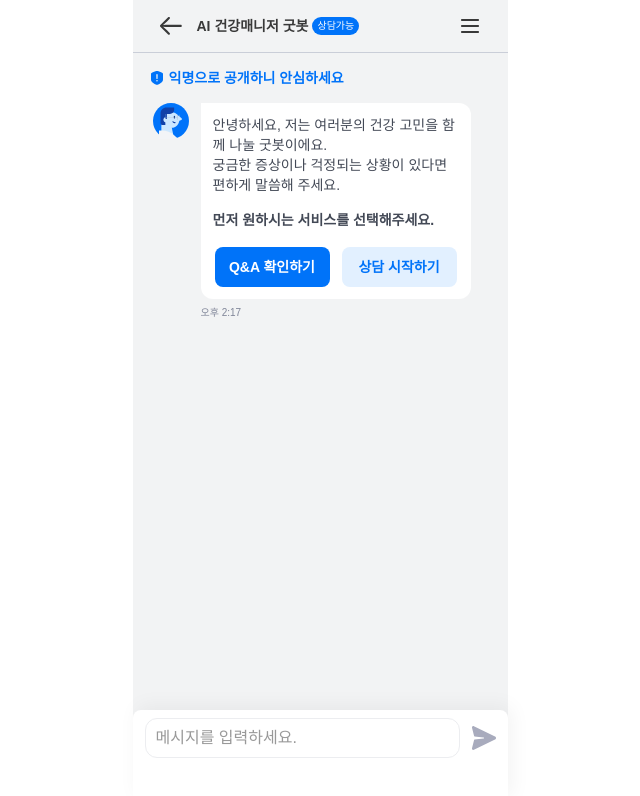
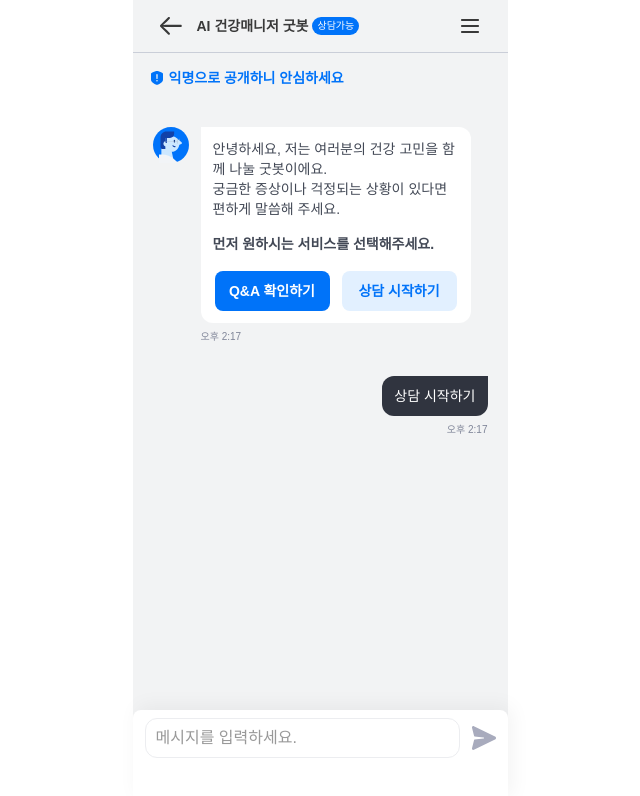
Before and after one commit to jisooooooooooo/36-COLLABORATION-WEB-GOODOC, a React (Vite) app: page / in a window 1280 px wide. Both pictures are taken after a click on the button "상담 시작하기". Shown: the top 796 px of the page, without its empty margins (320-960 px from the left). Built offline with nearby package versions, Linux system fonts and the light colour scheme.

Commit message:
feat: 상담 시작하기 전송 구현

```diff
--- a/src/pages/chat/components/ChatBody.tsx
+++ b/src/pages/chat/components/ChatBody.tsx
@@ -1,17 +1,27 @@
+import { useState } from 'react';
 import Alert from '@shared/assets/svg/chatAlert.svg?react';
 import ChatWelcomeBox from '@/pages/chat/components/chatBox/ChatWelcomeBox';
+import ChatUser from './user/ChatUser';
+import { formatTime } from '@/shared/utils/date';
 
 const NOTICE_MESSAGE = '익명으로 공개하니 안심하세요';
 
 const ChatBody: React.FC = () => {
+  const [userStarted, setUserStarted] = useState(false);
+
+  const handleStart = () => {
+    setUserStarted(true);
+  };
+
   return (
-    <section className="bg-CGray-8 h-full flex flex-col pb-[5rem]">
+    <section className="bg-CGray-8 h-full flex flex-col pb-[5rem] gap-[1.5rem]">
       <div className="flex items-center py-[.94rem] pl-[1rem] gap-[.25rem]">
         <Alert className="w-[1rem] h-[1rem]" aria-hidden="true" />
         <p className="title-semi-14 text-Mainblue">{NOTICE_MESSAGE}</p>
       </div>
 
-      <ChatWelcomeBox />
+      <ChatWelcomeBox onStart={handleStart} />
+      {userStarted && <ChatUser message="상담 시작하기" time={formatTime(new Date())} />}
     </section>
   );
 };
--- a/src/pages/chat/components/chatBox/ChatQuestionBox.tsx
+++ b/src/pages/chat/components/chatBox/ChatQuestionBox.tsx
@@ -1,4 +1,4 @@
-import ChatBubbleBot from '@pages/chat/components/chatBot/ChatBubbleBot';
+import ChatBubbleBot from './ChatBubbleBot';
 
 const ChatWelcomeBox = () => {
   return (
--- a/src/pages/chat/components/chatBox/ChatWelcomeBox.tsx
+++ b/src/pages/chat/components/chatBox/ChatWelcomeBox.tsx
@@ -1,38 +1,28 @@
-import { useEffect, useState } from 'react';
+import { useEffect, useRef, useState } from 'react';
 import ChatBubbleBot from '@/pages/chat/components/chatBox/ChatBubbleBot';
 import Button from '@pages/chat/components/Button';
+import { formatTime } from '@/shared/utils/date';
+import { chatFadeUp, chatEnter, chatHidden } from '@/shared/styles/animation';
 
-const formatTime = (date: Date) => {
-  const hours = date.getHours();
-  const minutes = date.getMinutes();
-  const isAM = hours < 12;
-  const displayHours = hours % 12 || 12;
-  const displayMinutes = minutes.toString().padStart(2, '0');
-  const period = isAM ? '오전' : '오후';
+interface ChatWelcomeBoxProps {
+  onStart: () => void;
+}
 
-  return `${period} ${displayHours}:${displayMinutes}`;
-};
-
-const ChatWelcomeBox = () => {
+const ChatWelcomeBox: React.FC<ChatWelcomeBoxProps> = ({ onStart }) => {
   const [visible, setVisible] = useState(false);
-  const [time, setTime] = useState('');
+  const timeRef = useRef(formatTime(new Date()));
 
   useEffect(() => {
-    setTime(formatTime(new Date()));
-
     const timer = setTimeout(() => {
       setVisible(true);
     }, 100);
-
     return () => clearTimeout(timer);
   }, []);
 
+  const animationClass = visible ? chatEnter : chatHidden;
+
   return (
-    <div
-      className={`transition-all duration-500 ease-out transform ${
-        visible ? 'opacity-100 translate-y-0' : 'opacity-0 translate-y-4'
-      }`}
-    >
+    <div className={`${chatFadeUp} ${animationClass}`}>
       <ChatBubbleBot
         message={
           <>
@@ -46,11 +36,11 @@ const ChatWelcomeBox = () => {
 
             <div className="flex gap-[.75rem] mt-[1rem] justify-center w-full">
               <Button label="Q&A 확인하기" onClick={() => {}} variant="secondary" />
-              <Button label="상담 시작하기" onClick={() => {}} variant="primary" />
+              <Button label="상담 시작하기" onClick={onStart} variant="primary" />
             </div>
           </>
         }
-        time={time}
+        time={timeRef.current}
       />
     </div>
   );
--- a/src/pages/chat/components/user/ChatUser.tsx
+++ b/src/pages/chat/components/user/ChatUser.tsx
@@ -1,11 +1,25 @@
+import { useEffect, useState } from 'react';
+import { chatFadeUp, chatEnter, chatHidden } from '@/shared/styles/animation';
+
 interface ChatBubbleBotProps {
   message: React.ReactNode;
   time: string;
 }
 
 const ChatUser: React.FC<ChatBubbleBotProps> = ({ message, time }) => {
+  const [visible, setVisible] = useState(false);
+
+  useEffect(() => {
+    const timer = setTimeout(() => {
+      setVisible(true);
+    }, 100);
+    return () => clearTimeout(timer);
+  }, []);
+
+  const animationClass = visible ? chatEnter : chatHidden;
+
   return (
-    <div className="flex flex-col items-end">
+    <div className={`${chatFadeUp} ${animationClass}  flex flex-col items-end mr-[1.25rem]`}>
       <div className="bg-CGray-1 text-White body-med-14 px-[.75rem] py-[.625rem] rounded-tl-[.75rem] rounded-br-[.75rem] rounded-bl-[.75rem] max-w-[247px] break-words">
         {message}
       </div>
--- /dev/null
+++ b/src/shared/styles/animation.ts
@@ -0,0 +1,3 @@
+export const chatFadeUp = 'transition-all duration-500 ease-out transform';
+export const chatEnter = 'opacity-100 translate-y-0';
+export const chatHidden = 'opacity-0 translate-y-4';
--- /dev/null
+++ b/src/shared/utils/date.ts
@@ -0,0 +1,10 @@
+export const formatTime = (date: Date): string => {
+  const hours = date.getHours();
+  const minutes = date.getMinutes();
+  const isAM = hours < 12;
+  const displayHours = hours % 12 || 12;
+  const displayMinutes = minutes.toString().padStart(2, '0');
+  const period = isAM ? '오전' : '오후';
+
+  return `${period} ${displayHours}:${displayMinutes}`;
+};
```
